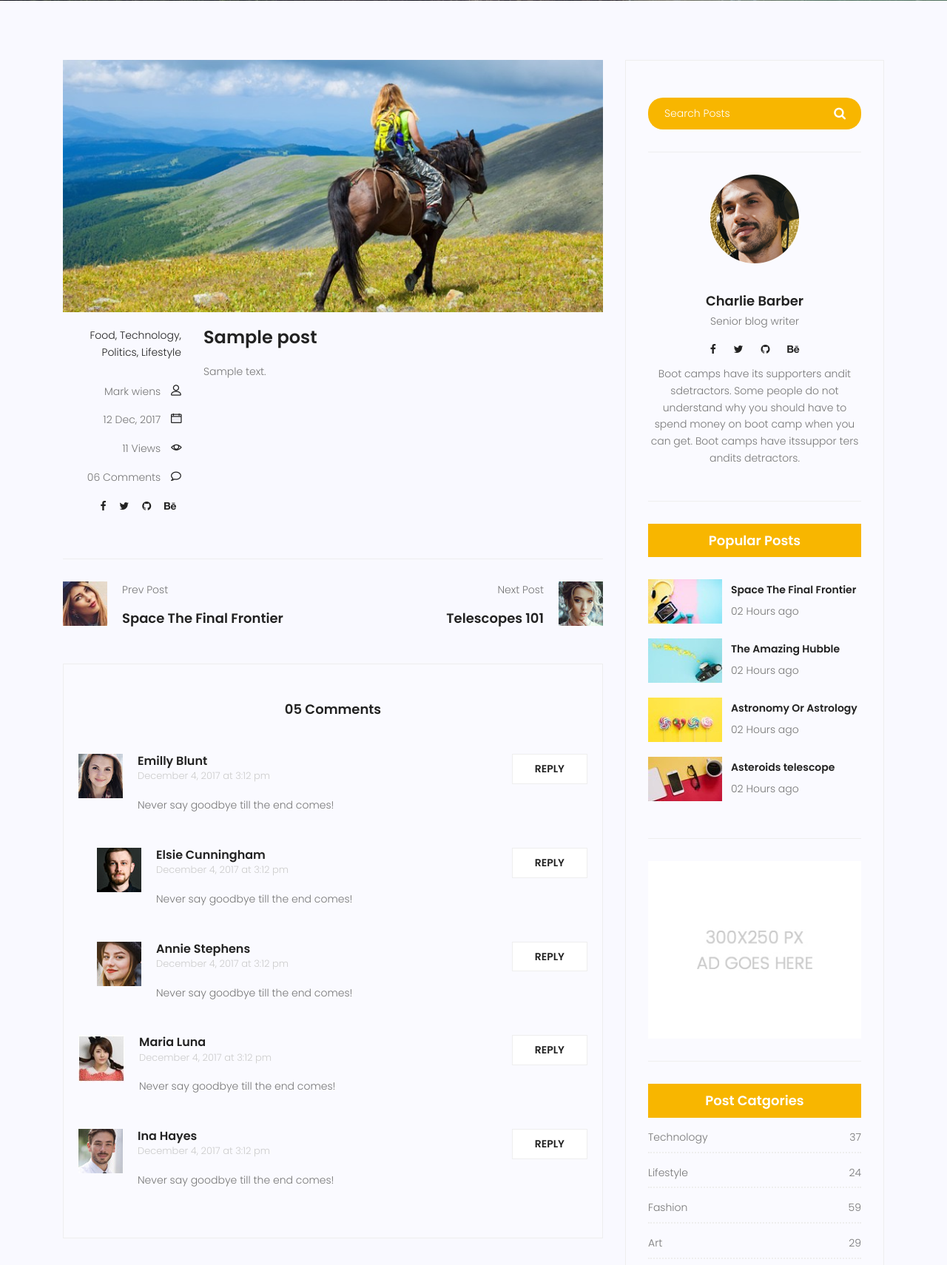
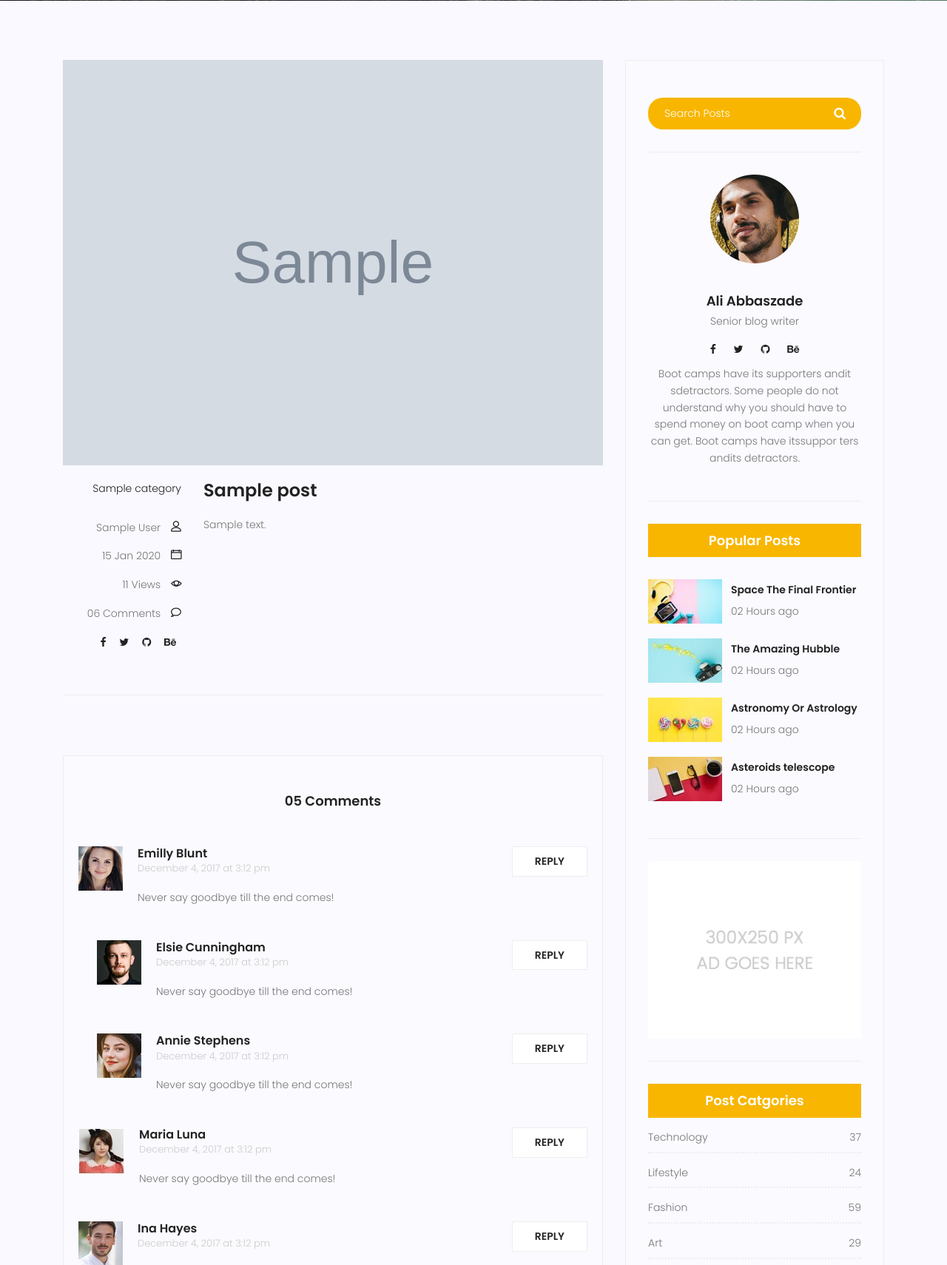
Before and after one commit to ali-abbaszade/mysite, a Django app: page /blog/1 in a window 1280 px wide. Shown: the part 339-2049 px from the top of the page at 74% size. Run offline with Django 3.2, Linux system fonts and the light colour scheme; tables that the repository leaves empty hold one stand-in row (values such as "Sample post"); grey boxes marked "Sample" are stand-in pictures; some libraries are stand-ins or nearby versions.

Commit message:
updated blog-single and blog-home

```diff
--- a/blog/models.py
+++ b/blog/models.py
@@ -27,3 +27,6 @@ class Post(models.Model):
 
     def __str__(self):
         return self.title
+
+    # def snippets(self):
+    #     return self.content[:100] + '...'
--- a/blog/views.py
+++ b/blog/views.py
@@ -1,6 +1,7 @@
 from django.shortcuts import render, get_object_or_404
 from blog.models import Post
 from django.utils import timezone
+
 
 
 def blog_view(request):
@@ -12,8 +13,14 @@ def blog_view(request):
 
 def blog_single(request, pid):
     post = get_object_or_404(Post, pk=pid, status=1)
+
+    single = Post.objects.get(id=pid)
+    next_post = Post.objects.filter(id__gt=single.id).order_by('id').first()
+    prev_post = Post.objects.filter(id__lt=single.id).order_by('id').last()
+
     post.counted_views = post.counted_views + 1
-    context = {'post': post}
+
+    context = {'post': post, 'single' : single, 'next_post':next_post, 'prev_post':prev_post}
     post.save()
     return render(request, 'blog/blog-single.html', context)
 
--- a/templates/blog/blog-single.html
+++ b/templates/blog/blog-single.html
@@ -27,21 +27,20 @@
 				<div class="single-post row">
 					<div class="col-lg-12">
 						<div class="feature-img">
-							<img class="img-fluid" src="{% static 'img/blog/feature-img1.jpg' ' %}" alt="">
+							<img class="img-fluid" src="{{post.image.url}}" alt="">
 						</div>
 					</div>
 					<div class="col-lg-3  col-md-3 meta-details">
 						<ul class="tags">
-							<li><a href="#">Food,</a></li>
-							<li><a href="#">Technology,</a></li>
-							<li><a href="#">Politics,</a></li>
-							<li><a href="#">Lifestyle</a></li>
+							{% for cat in post.category.all %}
+								<li><a href="# ">{{ cat.name }}</a>{% if not forloop.last %} , {% endif %}</li>
+							{% endfor %}
 						</ul>
 						<div class="user-details row">
-							<p class="user-name col-lg-12 col-md-12 col-6"><a href="#">Mark wiens</a> <span
-									class="lnr lnr-user"></span></p>
-							<p class="date col-lg-12 col-md-12 col-6"><a href="#">12 Dec, 2017</a> <span
-									class="lnr lnr-calendar-full"></span></p>
+							<p class="user-name col-lg-12 col-md-12 col-6"><a href="#">{{post.author.get_full_name}}</a>
+								<span class="lnr lnr-user"></span>
+							</p>
+							<p class="date col-lg-12 col-md-12 col-6"><a href="#">{{ post.published_date|date:"d M Y"}}</a> <span class="lnr lnr-calendar-full"></span></p>
 							<p class="view col-lg-12 col-md-12 col-6"><a href="#">{{post.counted_views}} Views</a> <span
 									class="lnr lnr-eye"></span></p>
 							<p class="comments col-lg-12 col-md-12 col-6"><a href="#">06 Comments</a> <span
@@ -67,33 +66,47 @@
 					<div class="row">
 						<div
 							class="col-lg-6 col-md-6 col-12 nav-left flex-row d-flex justify-content-start align-items-center">
+							{% if prev_post %}
+
 							<div class="thumb">
-								<a href="#"><img class="img-fluid" src="{% static 'img/blog/prev.jpg'  %}" alt=""></a>
+								<a href="{{ prev_post.id }}"><img class="img-fluid" src="{{ prev_post.image.url }}" alt="" height="10" width="80"></a>
 							</div>
 							<div class="arrow">
-								<a href="#"><span class="lnr text-white lnr-arrow-left"></span></a>
+
+								<a href="{{ prev_post.id }}"><span class="lnr text-white lnr-arrow-left"></span></a>
+
 							</div>
 							<div class="detials">
 								<p>Prev Post</p>
-								<a href="#">
-									<h4>Space The Final Frontier</h4>
+
+								<a href="{{ prev_post.id }}">
+
+									<h4>{{ prev_post }}</h4>
 								</a>
 							</div>
+							{% endif %}
 						</div>
 						<div
 							class="col-lg-6 col-md-6 col-12 nav-right flex-row d-flex justify-content-end align-items-center">
+							{% if next_post %}
+
 							<div class="detials">
 								<p>Next Post</p>
-								<a href="#">
-									<h4>Telescopes 101</h4>
+								<a href="{{ next_post.id }}">
+
+									<h4>{{ next_post }}</h4>
 								</a>
+
+							</div>
+							<div class="thumb">
+								<a href="{{ next_post.id }}"><img class="img-fluid" src="{{ next_post.image.url }}" alt="" height="10" width="80"></a>
 							</div>
 							<div class="arrow">
-								<a href="#"><span class="lnr text-white lnr-arrow-right"></span></a>
+
+								<a href="{{ next_post.id }}"><span class="lnr text-white lnr-arrow-right"></span></a>
 							</div>
-							<div class="thumb">
-								<a href="#"><img class="img-fluid" src="{% static 'img/blog/next.jpg'  %}" alt=""></a>
-							</div>
+								{% endif %}
+
 						</div>
 					</div>
 				</div>
@@ -230,26 +243,9 @@
 							<button type="submit"><i class="fa fa-search"></i></button>
 						</form>
 					</div>
-					<div class="single-sidebar-widget user-info-widget">
-						<img src="{% static 'img/blog/user-info.png' %}" alt="">
-						<a href="#">
-							<h4>Charlie Barber</h4>
-						</a>
-						<p>
-							Senior blog writer
-						</p>
-						<ul class="social-links">
-							<li><a href="#"><i class="fa fa-facebook"></i></a></li>
-							<li><a href="#"><i class="fa fa-twitter"></i></a></li>
-							<li><a href="#"><i class="fa fa-github"></i></a></li>
-							<li><a href="#"><i class="fa fa-behance"></i></a></li>
-						</ul>
-						<p>
-							Boot camps have its supporters andit sdetractors. Some people do not understand why you
-							should have to spend money on boot camp when you can get. Boot camps have itssuppor ters
-							andits detractors.
-						</p>
-					</div>
+
+					{% include 'blog/blog-writer.html' %}
+
 					<div class="single-sidebar-widget popular-post-widget">
 						<h4 class="popular-title">Popular Posts</h4>
 						<div class="popular-post-list">
--- /dev/null
+++ b/templates/blog/blog-writer.html
@@ -0,0 +1,22 @@
+{%load static%}
+
+<div class="single-sidebar-widget user-info-widget">
+    <img src="{% static 'img/blog/user-info.png' %}" alt="">
+    <a href="#">
+        <h4>Ali Abbaszade</h4>
+    </a>
+    <p>
+        Senior blog writer
+    </p>
+    <ul class="social-links">
+        <li><a href="#"><i class="fa fa-facebook"></i></a></li>
+        <li><a href="#"><i class="fa fa-twitter"></i></a></li>
+        <li><a href="#"><i class="fa fa-github"></i></a></li>
+        <li><a href="#"><i class="fa fa-behance"></i></a></li>
+    </ul>
+    <p>
+        Boot camps have its supporters andit sdetractors. Some people do not understand why you
+        should have to spend money on boot camp when you can get. Boot camps have itssuppor ters
+        andits detractors.
+    </p>
+</div>
```
Also changed, not shown: templates/blog/blog-home.html (+13 -27 lines), media/blog/b2.jpg (added), media/blog/cat-widget2_Jg2mUYu.jpg (added), media/blog/cat-widget3_l3KHI6K.jpg (added), media/blog/d2.jpg (added), media/blog/feature-img1.jpg (added), media/blog/feature-img2_KPsvDM0.jpg (added), media/blog/feature-img2_OAnwVtf.jpg (added), media/blog/post-img1_Gpbwkt7.jpg (added), media/blog/post-img2.jpg (added).
